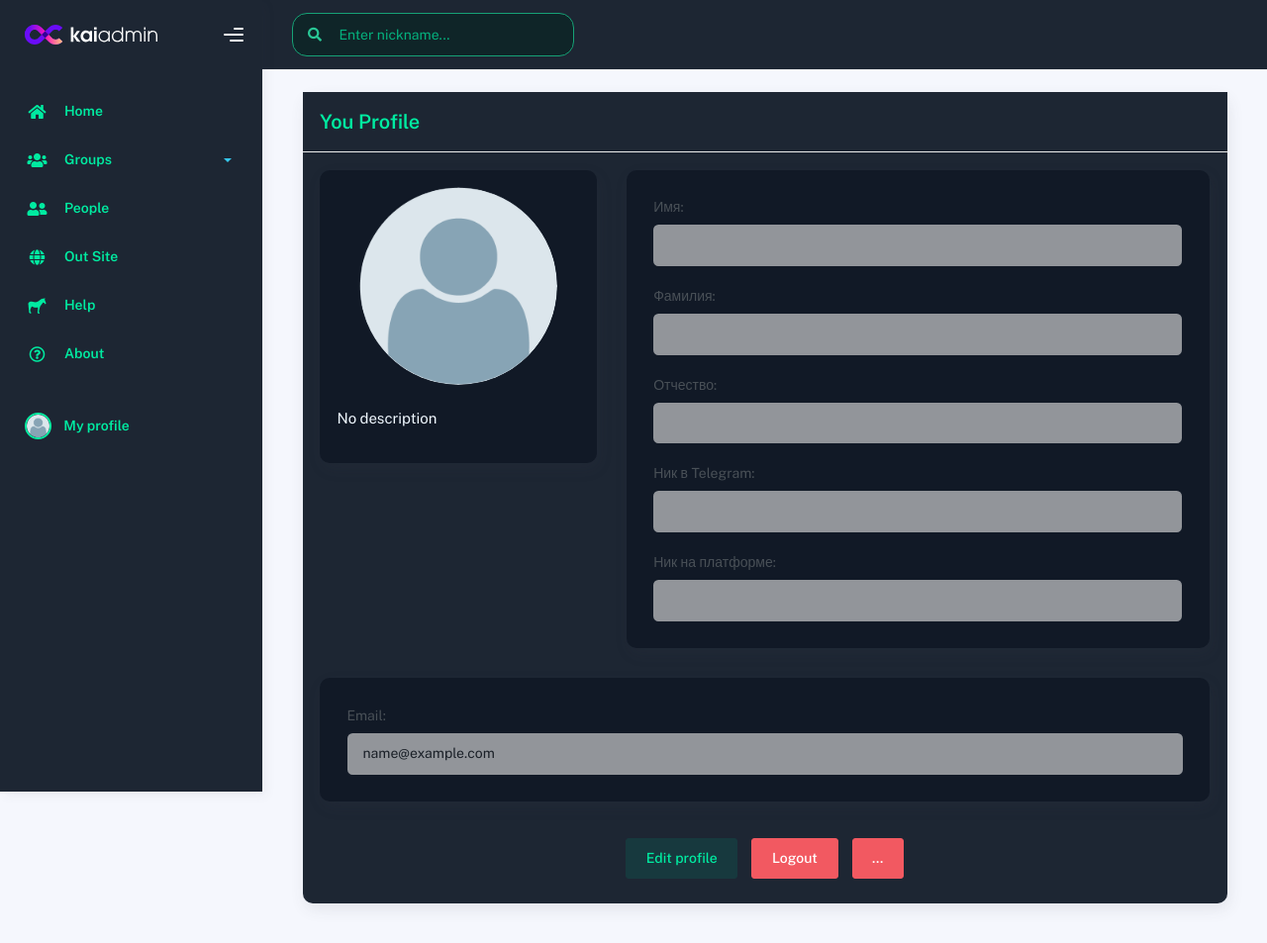
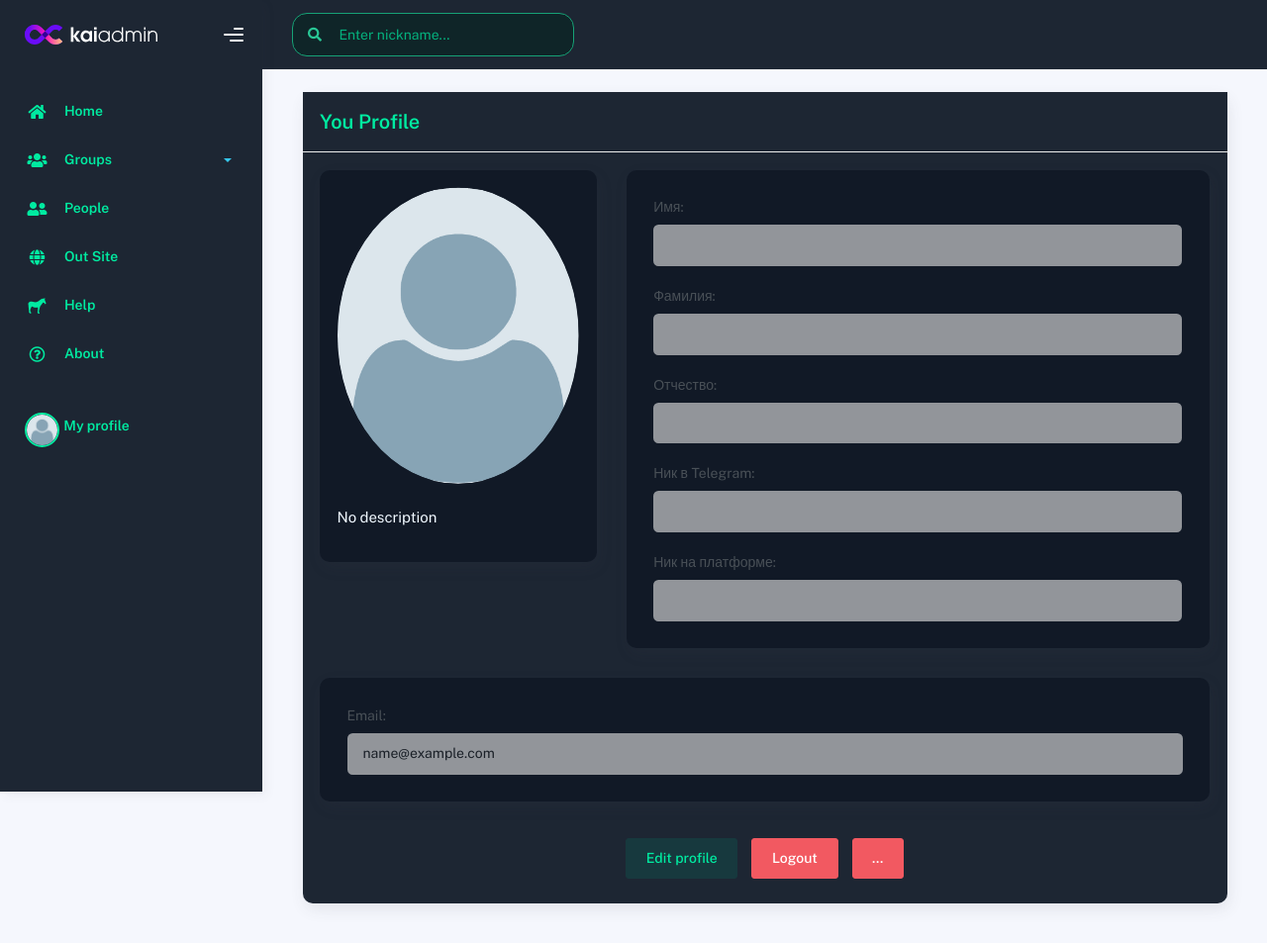
Before and after one commit to TolyanL/school21-case, a Django app: page /users/my-profile/ in a window 1280 px wide. Shown: the top 953 px of the page at 99% size. Run offline with Django 5.2, Linux system fonts and the light colour scheme; the visitor is signed in with stand-in values (Sample User, id 1); some libraries are stand-ins or nearby versions.

Commit message:
fix avatar size

```diff
--- a/school21_case/templates/users/profile.html
+++ b/school21_case/templates/users/profile.html
@@ -23,7 +23,7 @@
             <div class="card-body">
               <div class="avatar-container">
                 {% if user.is_authenticated %}
-                <div class="avatar-img">
+                <div class="avatar-imgg">
                   {% if user.profile.avatar %}
                     <img src="{{ user.profile.avatar.url }}" alt="Avatar" class="rounded-circle img-fluid">
                   {% else %}
@@ -117,5 +117,43 @@
     </div>
   </div>
 </div>
+<style>
+  .avatar-imgg {
+  width: 300px; /* Установите желаемую ширину */
+  height: 300px; /* Установите желаемую высоту */
+  overflow: hidden; /* Скрыть часть изображения, выходящую за пределы */
+  border-radius: 50%; /* Сделать изображение круглым */
+  position: relative; /* Для позиционирования дочерних элементов */
+}
+
+.avatar-imgg img {
+  width: 100%; /* Установите ширину изображения на 100% */
+  height: 100%; /* Установите высоту изображения на 100% */
+  object-fit: cover; /* Обеспечивает правильное соотношение сторон и обрезку */
+  position: absolute; /* Позволяет обрезать изображение */
+  top: 50%; /* Центрируем изображение по вертикали */
+  left: 50%; /* Центрируем изображение по горизонтали */
+  transform: translate(-50%, -50%); /* Центрируем изображение */
+}
+</style>
+<style>
+  .avatar-img {
+  width: 35px; /* Установите желаемую ширину */
+  height: 35px; /* Установите желаемую высоту */
+  overflow: hidden; /* Скрыть часть изображения, выходящую за пределы */
+  border-radius: 50%; /* Сделать изображение круглым */
+  position: relative; /* Для позиционирования дочерних элементов */
+}
+
+.avatar-img im {
+  width: 100%; /* Установите ширину изображения на 100% */
+  height: 100%; /* Установите высоту изображения на 100% */
+  object-fit: cover; /* Обеспечивает правильное соотношение сторон и обрезку */
+  position: absolute; /* Позволяет обрезать изображение */
+  top: 50%; /* Центрируем изображение по вертикали */
+  left: 50%; /* Центрируем изображение по горизонтали */
+  transform: translate(-50%, -50%); /* Центрируем изображение */
+}
+</style>
 
 {% endblock %}
```
Also changed, not shown: school21_case/templates/users/profile_edit.html (+55 -3 lines).
